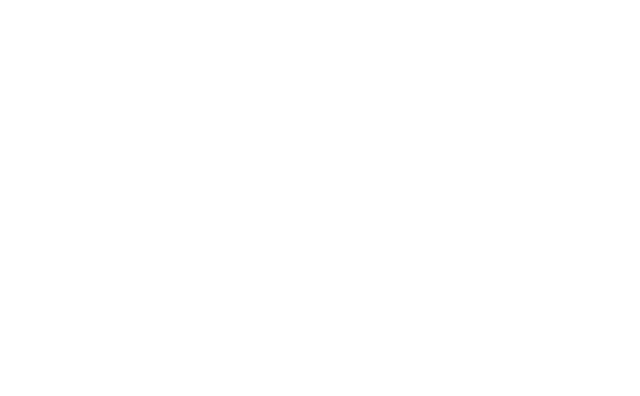
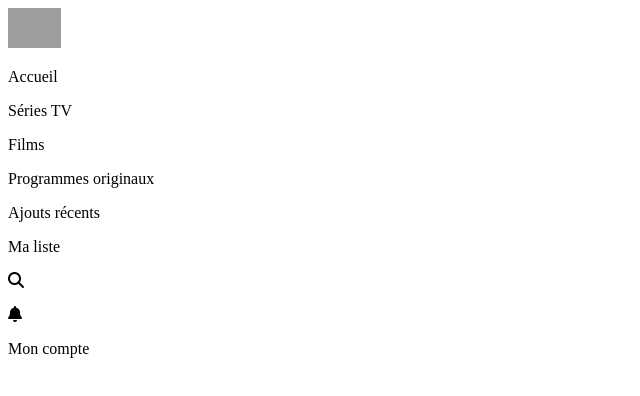
Before and after one commit to StevenLignereux/netflix_clone, a plain HTML site: page index.html in a window 1280 px wide. Shown: the whole page, without its empty margins (0-640 px from the left). Drawn offline with Linux system fonts and the light colour scheme; grey boxes are pictures that could not be loaded.

Commit message:
html navbar

```diff
--- a/index.html
+++ b/index.html
@@ -8,6 +8,24 @@
     <title>Netflix clone</title>
 </head>
 <body>
+    <nav>
+        <div class="gauche">
+            <img src="https://i.ibb.co/XW2vnBh/Netflix-logo.png" alt="logo netflix" height="40">
+            <div class="onglets">
+                <p>Accueil</p>
+                <p>Séries TV</p>
+                <p>Films</p>
+                <p>Programmes originaux</p>
+                <p>Ajouts récents</p>
+                <p>Ma liste</p>
+            </div>
+        </div>
+        <div class="droite">
+            <p><i class="fas fa-search"></i></p>
+            <p><i class="fas fa-bell"></i></p>
+            <p>Mon compte</p>
+        </div>
+    </nav>
     <script src="https://kit.fontawesome.com/a8267045c4.js" crossorigin="anonymous"></script>
 </body>
 </html>
```
